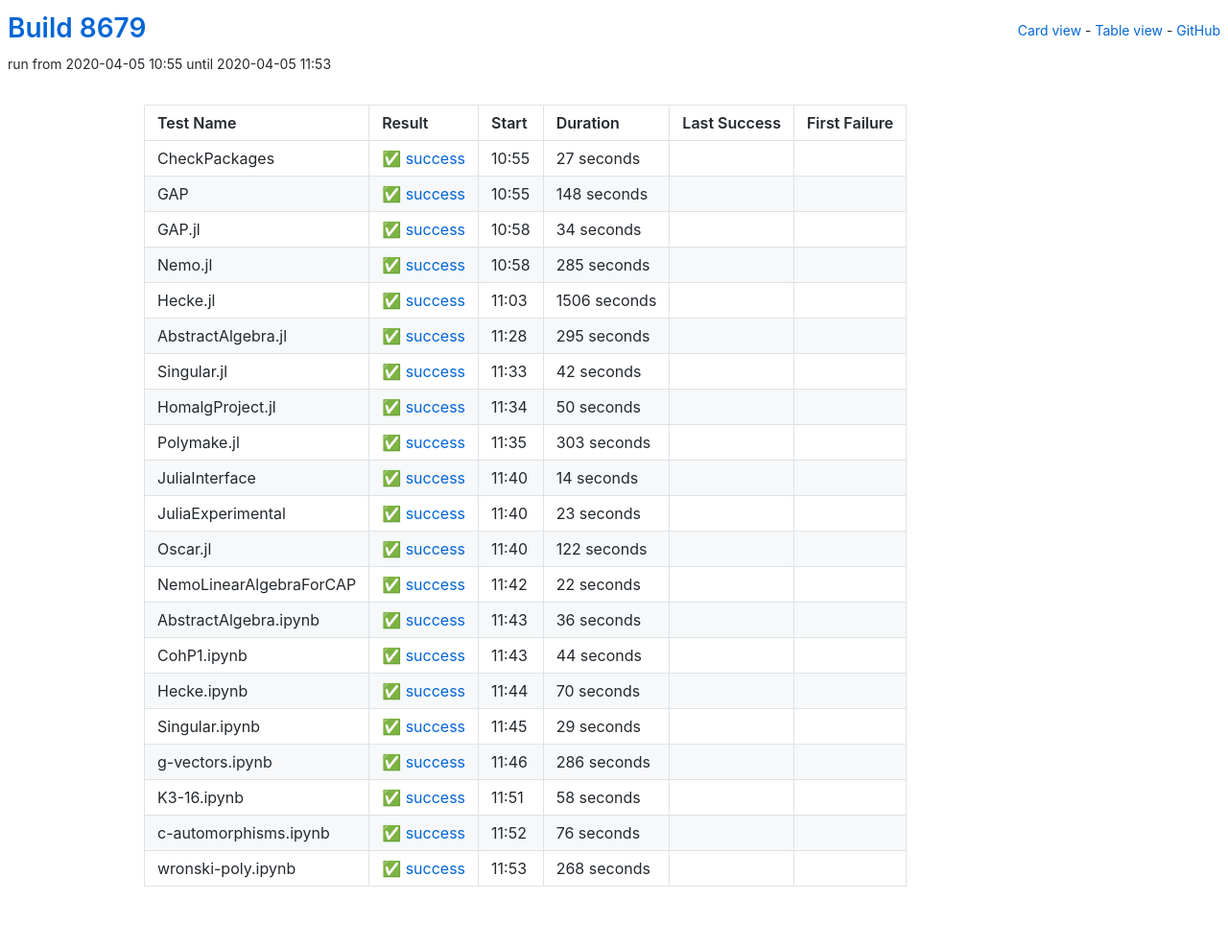
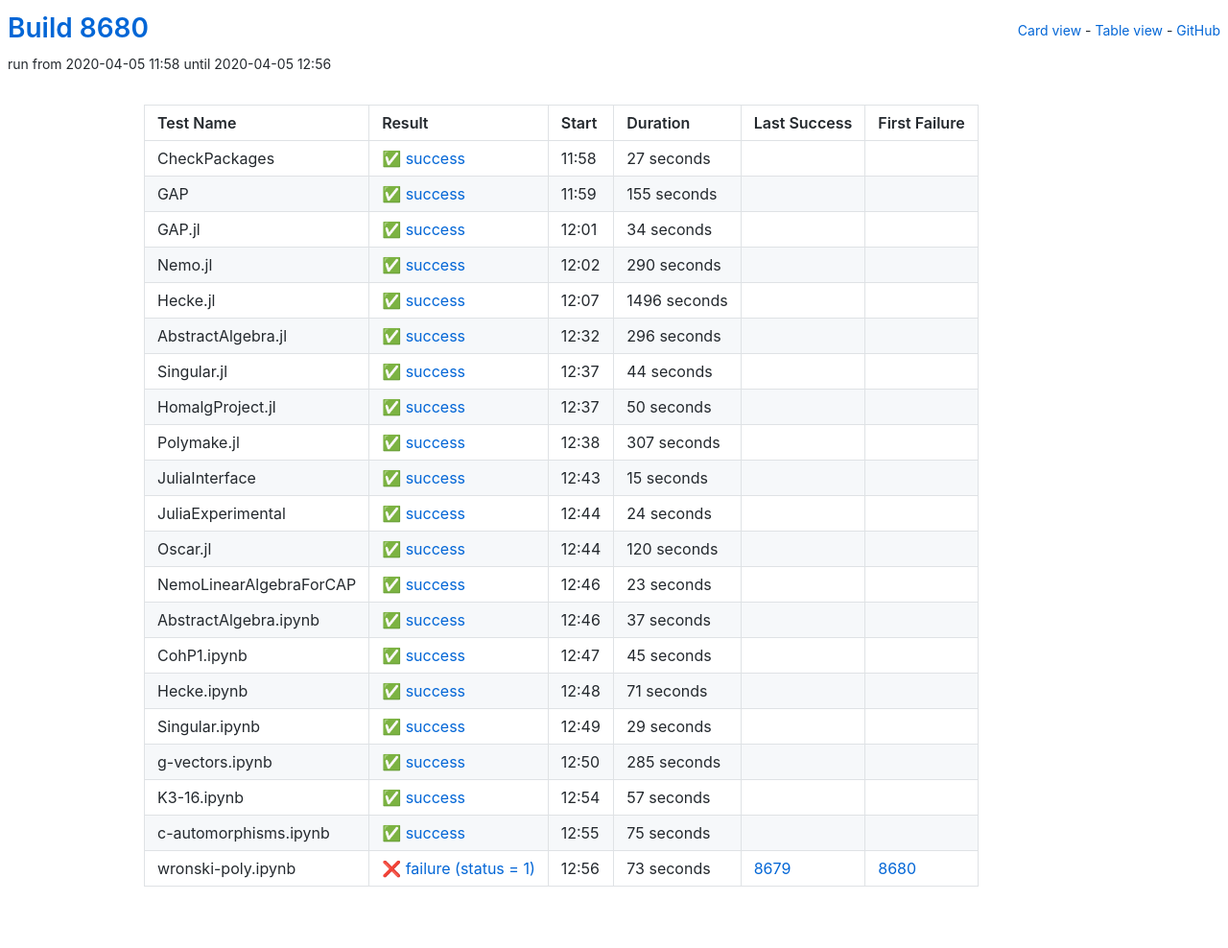
Before and after one commit to oscar-system/oscar-ci-status, a Jekyll site: the page built from table.html, in a window 1280 px wide. Shown: the whole page at 96% size. Built offline with Jekyll 4.4.1, drawn with Linux system fonts in a browser that asks for light colours.

Commit message:
Build 8680

```diff
--- a/_data/ci.yml
+++ b/_data/ci.yml
@@ -1,5 +1,5 @@
-build: 8679
-build_url: https://oscarci.mathematik.uni-kl.de/job/oscar/8679/
+build: 8680
+build_url: https://oscarci.mathematik.uni-kl.de/job/oscar/8680/
 job: oscar
 tests:
 - duration: 27
@@ -8,20 +8,20 @@ tests:
   first_failure_url: null
   last_success: false
   last_success_url: null
-  log: https://oscarci.mathematik.uni-kl.de/job/oscar/8679/artifact/logs/build-8679/CheckPackages.log
+  log: https://oscarci.mathematik.uni-kl.de/job/oscar/8680/artifact/logs/build-8680/CheckPackages.log
   name: CheckPackages
-  start: 2020-04-05 10:55
+  start: 2020-04-05 11:58
   status: success
   success: true
-- duration: 148
+- duration: 155
   exitcode: 0
   first_failure: false
   first_failure_url: null
   last_success: false
   last_success_url: null
-  log: https://oscarci.mathematik.uni-kl.de/job/oscar/8679/artifact/logs/build-8679/GAP.log
+  log: https://oscarci.mathematik.uni-kl.de/job/oscar/8680/artifact/logs/build-8680/GAP.log
   name: GAP
-  start: 2020-04-05 10:55
+  start: 2020-04-05 11:59
   status: success
   success: true
 - duration: 34
@@ -30,9 +30,163 @@ tests:
   first_failure_url: null
   last_success: false
   last_success_url: null
-  log: https://oscarci.mathematik.uni-kl.de/job/oscar/8679/artifact/logs/build-8679/GAP.jl.log
+  log: https://oscarci.mathematik.uni-kl.de/job/oscar/8680/artifact/logs/build-8680/GAP.jl.log
   name: GAP.jl
-  start: 2020-04-05 10:58
+  start: 2020-04-05 12:01
+  status: success
+  success: true
+- duration: 290
+  exitcode: 0
+  first_failure: false
+  first_failure_url: null
+  last_success: false
+  last_success_url: null
+  log: https://oscarci.mathematik.uni-kl.de/job/oscar/8680/artifact/logs/build-8680/Nemo.jl.log
+  name: Nemo.jl
+  start: 2020-04-05 12:02
+  status: success
+  success: true
+- duration: 1496
+  exitcode: 0
+  first_failure: false
+  first_failure_url: null
+  last_success: false
+  last_success_url: null
+  log: https://oscarci.mathematik.uni-kl.de/job/oscar/8680/artifact/logs/build-8680/Hecke.jl.log
+  name: Hecke.jl
+  start: 2020-04-05 12:07
+  status: success
+  success: true
+- duration: 296
+  exitcode: 0
+  first_failure: false
+  first_failure_url: null
+  last_success: false
+  last_success_url: null
+  log: https://oscarci.mathematik.uni-kl.de/job/oscar/8680/artifact/logs/build-8680/AbstractAlgebra.jl.log
+  name: AbstractAlgebra.jl
+  start: 2020-04-05 12:32
+  status: success
+  success: true
+- duration: 44
+  exitcode: 0
+  first_failure: false
+  first_failure_url: null
+  last_success: false
+  last_success_url: null
+  log: https://oscarci.mathematik.uni-kl.de/job/oscar/8680/artifact/logs/build-8680/Singular.jl.log
+  name: Singular.jl
+  start: 2020-04-05 12:37
+  status: success
+  success: true
+- duration: 50
+  exitcode: 0
+  first_failure: false
+  first_failure_url: null
+  last_success: false
+  last_success_url: null
+  log: https://oscarci.mathematik.uni-kl.de/job/oscar/8680/artifact/logs/build-8680/HomalgProject.jl.log
+  name: HomalgProject.jl
+  start: 2020-04-05 12:37
+  status: success
+  success: true
+- duration: 307
+  exitcode: 0
+  first_failure: false
+  first_failure_url: null
+  last_success: false
+  last_success_url: null
+  log: https://oscarci.mathematik.uni-kl.de/job/oscar/8680/artifact/logs/build-8680/Polymake.jl.log
+  name: Polymake.jl
+  start: 2020-04-05 12:38
+  status: success
+  success: true
+- duration: 15
+  exitcode: 0
+  first_failure: false
+  first_failure_url: null
+  last_success: false
+  last_success_url: null
+  log: https://oscarci.mathematik.uni-kl.de/job/oscar/8680/artifact/logs/build-8680/JuliaInterface.log
+  name: JuliaInterface
+  start: 2020-04-05 12:43
+  status: success
+  success: true
+- duration: 24
+  exitcode: 0
+  first_failure: false
+  first_failure_url: null
+  last_success: false
+  last_success_url: null
+  log: https://oscarci.mathematik.uni-kl.de/job/oscar/8680/artifact/logs/build-8680/JuliaExperimental.log
+  name: JuliaExperimental
+  start: 2020-04-05 12:44
+  status: success
+  success: true
+- duration: 120
+  exitcode: 0
+  first_failure: false
+  first_failure_url: null
+  last_success: false
+  last_success_url: null
+  log: https://oscarci.mathematik.uni-kl.de/job/oscar/8680/artifact/logs/build-8680/Oscar.jl.log
+  name: Oscar.jl
+  start: 2020-04-05 12:44
+  status: success
+  success: true
+- duration: 23
+  exitcode: 0
+  first_failure: false
+  first_failure_url: null
+  last_success: false
+  last_success_url: null
+  log: https://oscarci.mathematik.uni-kl.de/job/oscar/8680/artifact/logs/build-8680/NemoLinearAlgebraForCAP.log
+  name: NemoLinearAlgebraForCAP
+  start: 2020-04-05 12:46
+  status: success
+  success: true
+- duration: 37
+  exitcode: 0
+  first_failure: false
+  first_failure_url: null
+  last_success: false
+  last_success_url: null
+  log: https://oscarci.mathematik.uni-kl.de/job/oscar/8680/artifact/logs/build-8680/AbstractAlgebra.ipynb.log
+  name: AbstractAlgebra.ipynb
+  start: 2020-04-05 12:46
+  status: success
+  success: true
+- duration: 45
+  exitcode: 0
+  first_failure: false
+  first_failure_url: null
+  last_success: false
+  last_success_url: null
+  log: https://oscarci.mathematik.uni-kl.de/job/oscar/8680/artifact/logs/build-8680/CohP1.ipynb.log
+  name: CohP1.ipynb
+  start: 2020-04-05 12:47
+  status: success
+  success: true
+- duration: 71
+  exitcode: 0
+  first_failure: false
+  first_failure_url: null
+  last_success: false
+  last_success_url: null
+  log: https://oscarci.mathematik.uni-kl.de/job/oscar/8680/artifact/logs/build-8680/Hecke.ipynb.log
+  name: Hecke.ipynb
+  start: 2020-04-05 12:48
+  status: success
+  success: true
+- duration: 29
+  exitcode: 0
+  first_failure: false
+  first_failure_url: null
+  last_success: false
+  last_success_url: null
+  log: https://oscarci.mathematik.uni-kl.de/job/oscar/8680/artifact/logs/build-8680/Singular.ipynb.log
+  name: Singular.ipynb
+  start: 2020-04-05 12:49
   status: success
   success: true
 - duration: 285
@@ -41,195 +195,41 @@ tests:
   first_failure_url: null
   last_success: false
   last_success_url: null
-  log: https://oscarci.mathematik.uni-kl.de/job/oscar/8679/artifact/logs/build-8679/Nemo.jl.log
-  name: Nemo.jl
-  start: 2020-04-05 10:58
+  log: https://oscarci.mathematik.uni-kl.de/job/oscar/8680/artifact/logs/build-8680/g-vectors.ipynb.log
+  name: g-vectors.ipynb
+  start: 2020-04-05 12:50
   status: success
   success: true
-- duration: 1506
+- duration: 57
   exitcode: 0
   first_failure: false
   first_failure_url: null
   last_success: false
   last_success_url: null
-  log: https://oscarci.mathematik.uni-kl.de/job/oscar/8679/artifact/logs/build-8679/Hecke.jl.log
-  name: Hecke.jl
-  start: 2020-04-05 11:03
+  log: https://oscarci.mathematik.uni-kl.de/job/oscar/8680/artifact/logs/build-8680/K3-16.ipynb.log
+  name: K3-16.ipynb
+  start: 2020-04-05 12:54
   status: success
   success: true
-- duration: 295
+- duration: 75
   exitcode: 0
   first_failure: false
   first_failure_url: null
   last_success: false
   last_success_url: null
-  log: https://oscarci.mathematik.uni-kl.de/job/oscar/8679/artifact/logs/build-8679/AbstractAlgebra.jl.log
-  name: AbstractAlgebra.jl
-  start: 2020-04-05 11:28
+  log: https://oscarci.mathematik.uni-kl.de/job/oscar/8680/artifact/logs/build-8680/c-automorphisms.ipynb.log
+  name: c-automorphisms.ipynb
+  start: 2020-04-05 12:55
   status: success
   success: true
-- duration: 42
-  exitcode: 0
-  first_failure: false
-  first_failure_url: null
-  last_success: false
-  last_success_url: null
-  log: https://oscarci.mathematik.uni-kl.de/job/oscar/8679/artifact/logs/build-8679/Singular.jl.log
-  name: Singular.jl
-  start: 2020-04-05 11:33
-  status: success
-  success: true
-- duration: 50
-  exitcode: 0
-  first_failure: false
-  first_failure_url: null
-  last_success: false
-  last_success_url: null
-  log: https://oscarci.mathematik.uni-kl.de/job/oscar/8679/artifact/logs/build-8679/HomalgProject.jl.log
-  name: HomalgProject.jl
-  start: 2020-04-05 11:34
-  status: success
-  success: true
-- duration: 303
-  exitcode: 0
-  first_failure: false
-  first_failure_url: null
-  last_success: false
-  last_success_url: null
-  log: https://oscarci.mathematik.uni-kl.de/job/oscar/8679/artifact/logs/build-8679/Polymake.jl.log
-  name: Polymake.jl
-  start: 2020-04-05 11:35
-  status: success
-  success: true
-- duration: 14
-  exitcode: 0
-  first_failure: false
-  first_failure_url: null
-  last_success: false
-  last_success_url: null
-  log: https://oscarci.mathematik.uni-kl.de/job/oscar/8679/artifact/logs/build-8679/JuliaInterface.log
-  name: JuliaInterface
-  start: 2020-04-05 11:40
-  status: success
-  success: true
-- duration: 23
-  exitcode: 0
-  first_failure: false
-  first_failure_url: null
-  last_success: false
-  last_success_url: null
-  log: https://oscarci.mathematik.uni-kl.de/job/oscar/8679/artifact/logs/build-8679/JuliaExperimental.log
-  name: JuliaExperimental
-  start: 2020-04-05 11:40
-  status: success
-  success: true
-- duration: 122
-  exitcode: 0
-  first_failure: false
-  first_failure_url: null
-  last_success: false
-  last_success_url: null
-  log: https://oscarci.mathematik.uni-kl.de/job/oscar/8679/artifact/logs/build-8679/Oscar.jl.log
-  name: Oscar.jl
-  start: 2020-04-05 11:40
-  status: success
-  success: true
-- duration: 22
-  exitcode: 0
-  first_failure: false
-  first_failure_url: null
-  last_success: false
-  last_success_url: null
-  log: https://oscarci.mathematik.uni-kl.de/job/oscar/8679/artifact/logs/build-8679/NemoLinearAlgebraForCAP.log
-  name: NemoLinearAlgebraForCAP
-  start: 2020-04-05 11:42
-  status: success
-  success: true
-- duration: 36
-  exitcode: 0
-  first_failure: false
-  first_failure_url: null
-  last_success: false
-  last_success_url: null
-  log: https://oscarci.mathematik.uni-kl.de/job/oscar/8679/artifact/logs/build-8679/AbstractAlgebra.ipynb.log
-  name: AbstractAlgebra.ipynb
-  start: 2020-04-05 11:43
-  status: success
-  success: true
-- duration: 44
-  exitcode: 0
-  first_failure: false
-  first_failure_url: null
-  last_success: false
-  last_success_url: null
-  log: https://oscarci.mathematik.uni-kl.de/job/oscar/8679/artifact/logs/build-8679/CohP1.ipynb.log
-  name: CohP1.ipynb
-  start: 2020-04-05 11:43
-  status: success
-  success: true
-- duration: 70
-  exitcode: 0
-  first_failure: false
-  first_failure_url: null
-  last_success: false
-  last_success_url: null
-  log: https://oscarci.mathematik.uni-kl.de/job/oscar/8679/artifact/logs/build-8679/Hecke.ipynb.log
-  name: Hecke.ipynb
-  start: 2020-04-05 11:44
-  status: success
-  success: true
-- duration: 29
-  exitcode: 0
-  first_failure: false
-  first_failure_url: null
-  last_success: false
-  last_success_url: null
-  log: https://oscarci.mathematik.uni-kl.de/job/oscar/8679/artifact/logs/build-8679/Singular.ipynb.log
-  name: Singular.ipynb
-  start: 2020-04-05 11:45
-  status: success
-  success: true
-- duration: 286
-  exitcode: 0
-  first_failure: false
-  first_failure_url: null
-  last_success: false
-  last_success_url: null
-  log: https://oscarci.mathematik.uni-kl.de/job/oscar/8679/artifact/logs/build-8679/g-vectors.ipynb.log
-  name: g-vectors.ipynb
-  start: 2020-04-05 11:46
-  status: success
-  success: true
-- duration: 58
-  exitcode: 0
-  first_failure: false
-  first_failure_url: null
-  last_success: false
-  last_success_url: null
-  log: https://oscarci.mathematik.uni-kl.de/job/oscar/8679/artifact/logs/build-8679/K3-16.ipynb.log
-  name: K3-16.ipynb
-  start: 2020-04-05 11:51
-  status: success
-  success: true
-- duration: 76
-  exitcode: 0
-  first_failure: false
-  first_failure_url: null
-  last_success: false
-  last_success_url: null
-  log: https://oscarci.mathematik.uni-kl.de/job/oscar/8679/artifact/logs/build-8679/c-automorphisms.ipynb.log
-  name: c-automorphisms.ipynb
-  start: 2020-04-05 11:52
-  status: success
-  success: true
-- duration: 268
-  exitcode: 0
-  first_failure: false
-  first_failure_url: null
-  last_success: false
-  last_success_url: null
-  log: https://oscarci.mathematik.uni-kl.de/job/oscar/8679/artifact/logs/build-8679/wronski-poly.ipynb.log
+- duration: 73
+  exitcode: 1
+  first_failure: 8680
+  first_failure_url: https://oscarci.mathematik.uni-kl.de/job/oscar/8680/
+  last_success: 8679
+  last_success_url: https://oscarci.mathematik.uni-kl.de/job/oscar/8679/
+  log: https://oscarci.mathematik.uni-kl.de/job/oscar/8680/artifact/logs/build-8680/wronski-poly.ipynb.log
   name: wronski-poly.ipynb
-  start: 2020-04-05 11:53
-  status: success
-  success: true
+  start: 2020-04-05 12:56
+  status: failure
+  success: false
```
Also changed, not shown: README.md.
